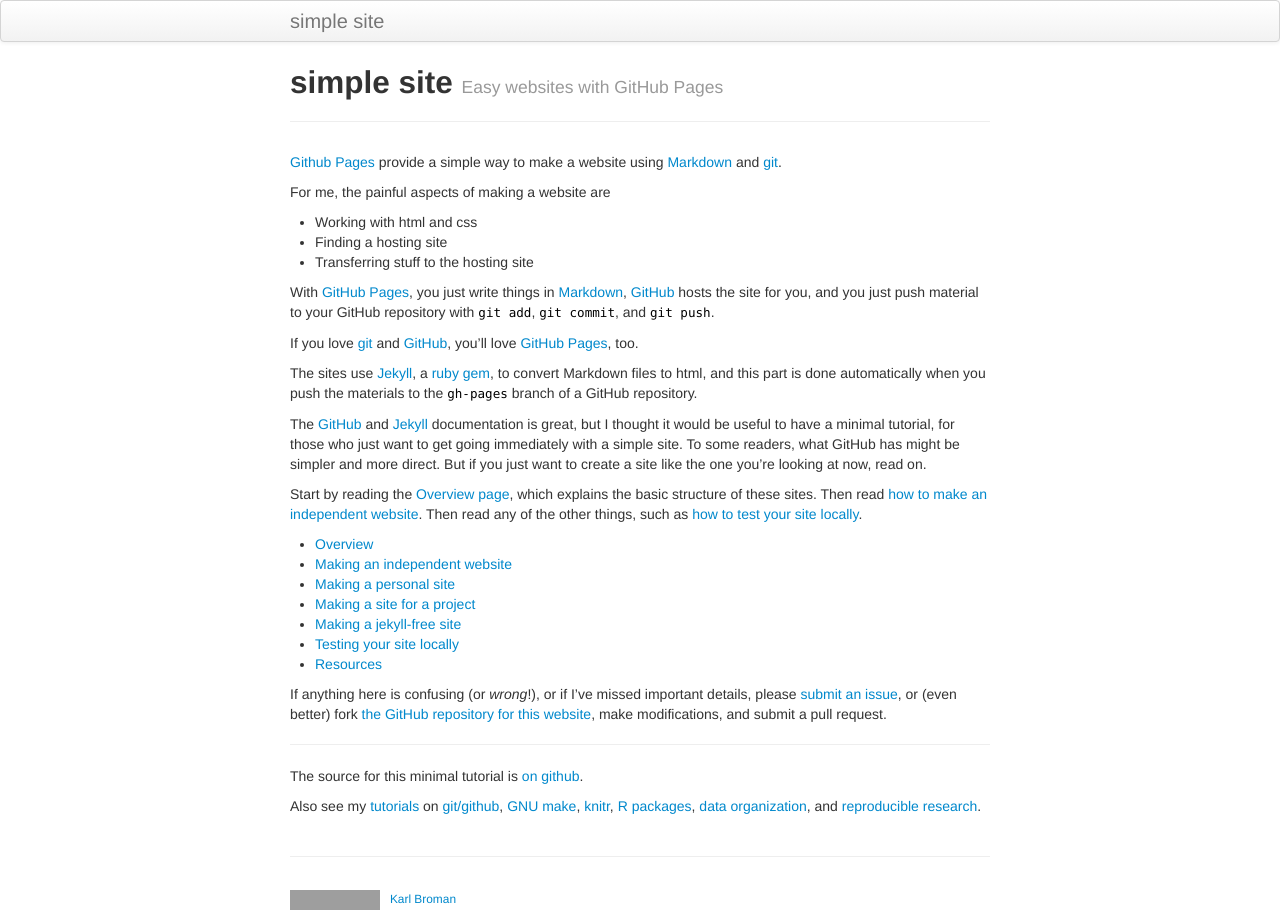
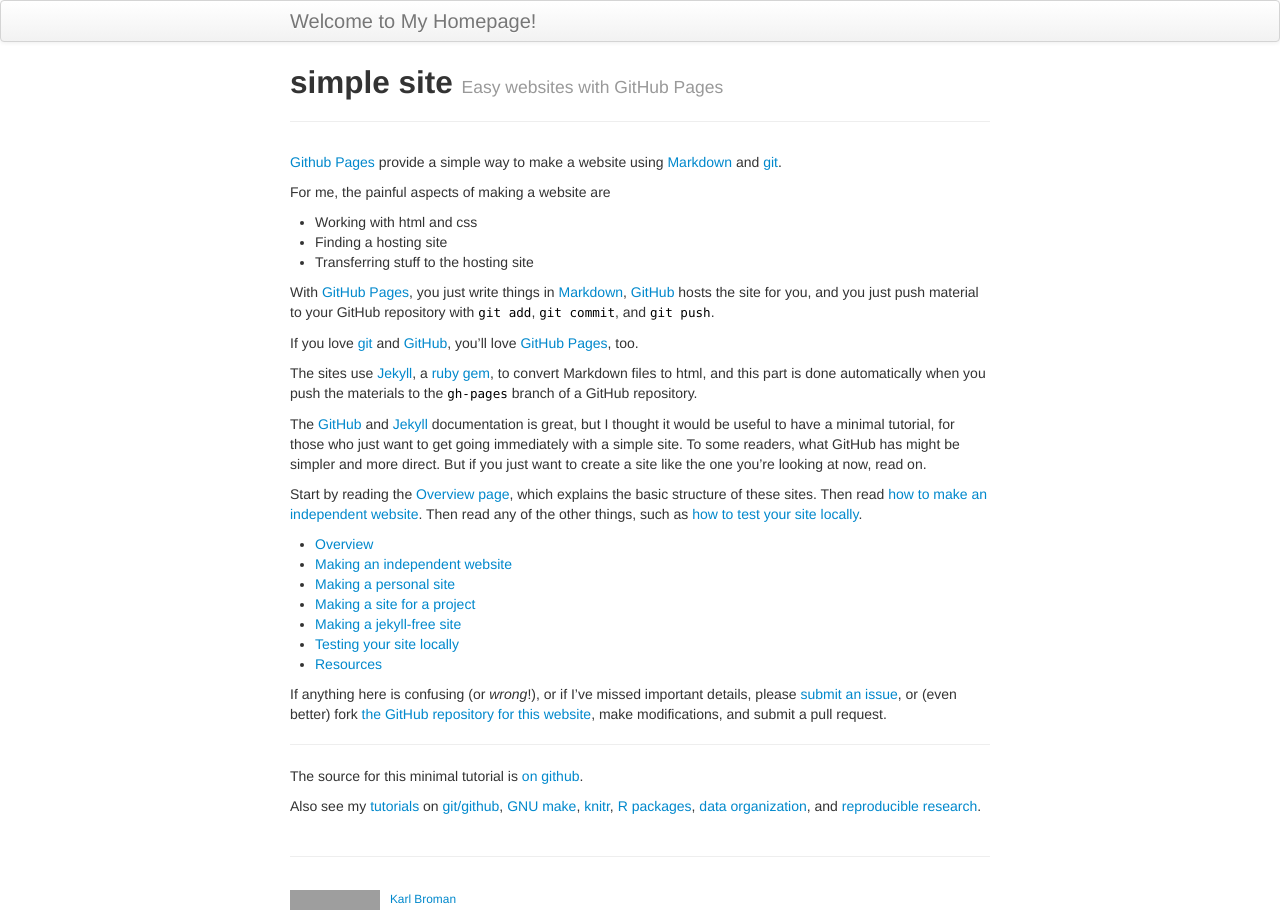
Before and after one commit to wmao533/wmao533.github.io, a Jekyll site: the page built from index.md, in a window 1280 px wide. Built offline with Jekyll 4.4.1, drawn with Linux system fonts in a browser that asks for light colours; grey boxes are pictures that could not be loaded.

Commit message:
Update _config.yml

```diff
--- a/_config.yml
+++ b/_config.yml
@@ -8,16 +8,16 @@ highlighter: rouge
 # Themes are encouraged to use these universal variables
 # so be sure to set them if your theme uses them.
 #
-title : simple site
+title : Welcome to My Homepage!
 author :
-  name : Karl Broman
-  email : kbroman@gmail.com
-  github : kbroman
-  twitter : kwbroman
+  name : Wenguang Mao
+  email : maowenguang1987@gmail.com
+  github : wmao533
+  twitter : nil
   feedburner : nil
 
 # NOTE: Replacing this next line with your own URL
-production_url : https://kbroman.github.io/simple_site
+production_url : https://wmao533.github.io/
 
 # Tell Github to use the kramdown markdown interpreter
 # (see https://help.github.com/articles/migrating-your-pages-site-from-maruku)
@@ -52,7 +52,7 @@ JB :
   #     This means always setting the protocol (http|https) or prefixing with "/"
   #
   # NOTE: Replace this next line with your own URL, likely with username.github.io
-  BASE_PATH : https://kbroman.org/simple_site
+  BASE_PATH : https://wmao533.github.io/
 
   # By default, the asset_path is automatically defined relative to BASE_PATH plus the enabled theme.
   # ex: [BASE_PATH]/assets/themes/[THEME-NAME]
```
